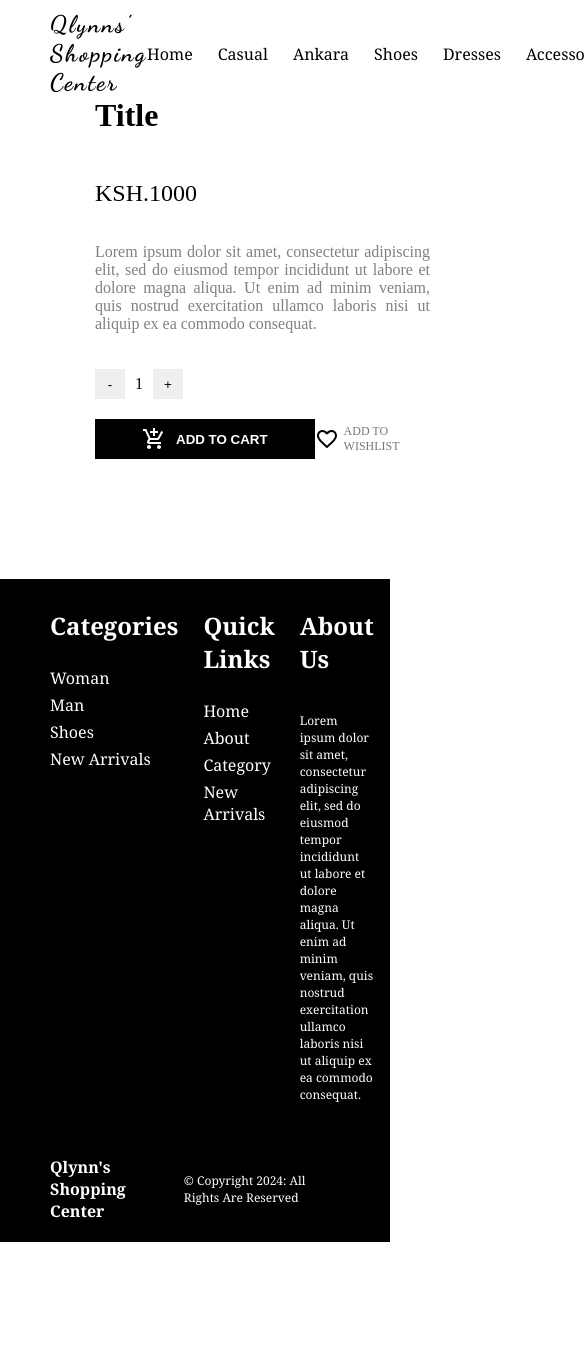
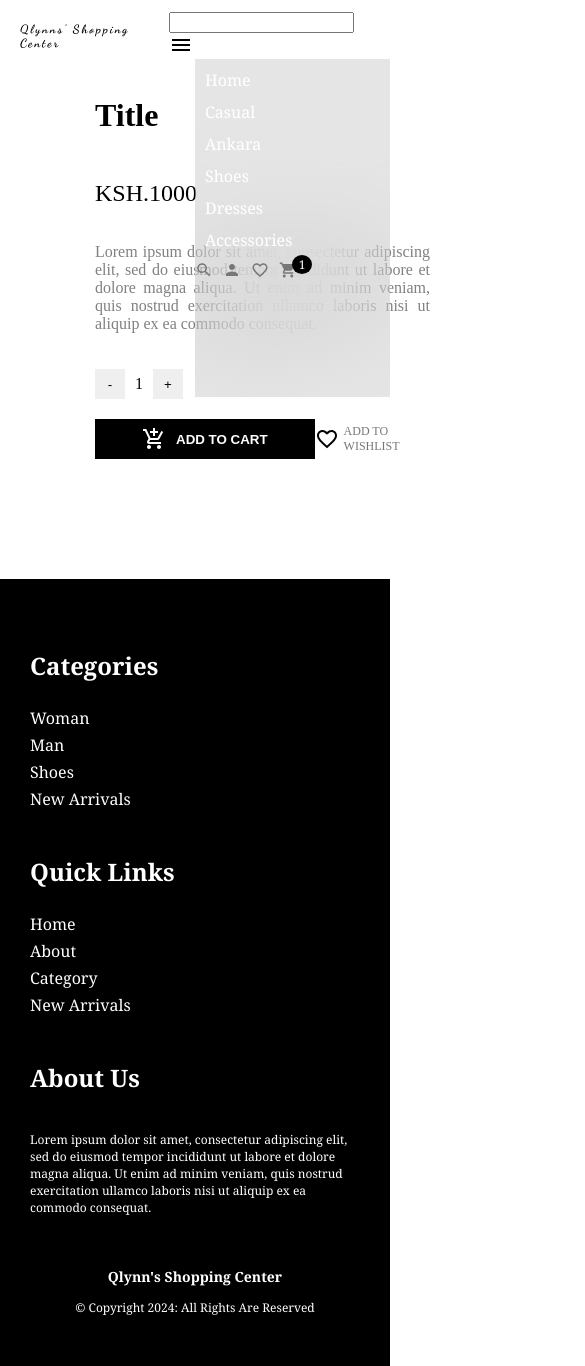
Before and after one commit to Jackline-ke/shop, a React (Create React App) app: page /product/1 in a window 390 px wide. Shown: the top 1366 px of the page, 585 px wide, since content can reach past the window. Before the commit the page ends 1242 px from the top, so only its background shows below. Built offline with nearby package versions, Linux system fonts and the light colour scheme; grey boxes are pictures that could not be loaded; a web font is replaced by a local one.

Commit message:
responsive

```diff
--- a/public/index.html
+++ b/public/index.html
@@ -1,6 +1,7 @@
 <!DOCTYPE html>
 <html lang="en">
   <head>
+    <meta name="viewport" content="width=device-width, initial-scale=1.0"/>
     <meta charset="utf-8" />
     <link rel="icon" href="%PUBLIC_URL%/favicon.ico" />
     <meta name="viewport" content="width=device-width, initial-scale=1" />
--- a/src/component/Card/Card.scss
+++ b/src/component/Card/Card.scss
@@ -64,3 +64,7 @@
         border: #000;
     }
 }
+
+@media screen and (max-width: 600px){
+
+}
--- a/src/component/Category/Category.scss
+++ b/src/component/Category/Category.scss
@@ -1,7 +1,6 @@
 .category{
     height: 80vh;
     display: flex;
-    //margin: 10px;
     gap: 10px;
     font-family: Georgia, 'Times New Roman', Times, serif;
 
@@ -51,3 +50,31 @@
         }
     }
 }
+
+@media screen and (max-width: 600px){
+    .category{
+        display: flex;
+        flex-direction: column;
+
+        .column{
+            display: flex;
+            height: 20vh;
+            flex-direction: column;
+            gap: 10px;
+        }
+        .row{
+
+            display: flex;
+            gap: 10;
+            position: relative;
+            overflow: hidden;
+
+            img{
+
+                width: 100%;
+                height: 100%;
+                object-fit: cover;
+            }
+        }
+    }
+}
--- a/src/component/Featured/Featured.scss
+++ b/src/component/Featured/Featured.scss
@@ -8,13 +8,36 @@
     }
 
     .top{
-        margin-bottom: 20px;
+
+        margin-bottom: 30px;
 
     }
     .bottom{
+
         display: flex;
         justify-content: center;
         gap: 10px;
         overflow: hidden;
     }
 }
+
+@media screen and (max-width: 600px){
+    .featured{
+        margin: 50px 50px;
+
+        .top{
+            margin-bottom: 10px;
+            display: flex;
+            justify-content: center;
+        }
+
+        .bottom{
+
+            display: flex;
+            justify-content: center;
+            flex-wrap: wrap;
+            gap: 10px;
+            overflow: hidden;
+        }
+    }
+}
--- a/src/component/Footer/Footer.scss
+++ b/src/component/Footer/Footer.scss
@@ -39,3 +39,29 @@
         }
     }
 }
+
+@media screen and (max-width: 600px){
+    .footer{
+        padding: 50px 30px;
+
+        .top{
+            display: flex;
+            flex-direction: column;
+            gap: 25px;
+        }
+
+        .bottom{
+            margin-top: 30px;
+            display: flex;
+            flex-direction: column;
+
+            h1{
+                font-size: 14px;
+                font-weight: bold;
+            }
+            span{
+                font-size: 12px;
+            }
+        }
+    }
+}
--- a/src/component/Navbar/Navbar.js
+++ b/src/component/Navbar/Navbar.js
@@ -4,6 +4,8 @@ import SearchIcon from '@mui/icons-material/Search';
 import PersonIcon from '@mui/icons-material/Person';
 import FavoriteBorderIcon from '@mui/icons-material/FavoriteBorder';
 import ShoppingCartIcon from '@mui/icons-material/ShoppingCart';
+import MenuIcon from '@mui/icons-material/Menu';
+import CloseIcon from '@mui/icons-material/Close';
 import { Link } from 'react-router-dom';
 import './Navbar.scss'
 import Cart from '../Cart/Cart';
@@ -17,6 +19,7 @@ const Navbar = () => {
         <div className='center'>
           <Link className="link" to='/'>Qlynns' Shopping Center</Link>
         </div>
+
         <div className='right'>
           <div className='linkPages'>
             <div className='item'>
@@ -48,6 +51,12 @@ const Navbar = () => {
             </div>
           </div>
         </div>
+        {/* mobile */}
+        <div className='mobileMenu'>
+          <input />
+          <MenuIcon className='menu'/>
+          <CloseIcon className='close'/>
+        </div>
       </div>
       {open && <Cart/>}
     </div>
--- a/src/component/Navbar/Navbar.scss
+++ b/src/component/Navbar/Navbar.scss
@@ -69,6 +69,59 @@
                 }
             }
         }
+        .mobileMenu{
+            display: none;
+        }
     }
 
 }
+
+@media screen and (max-width: 600px){
+    .navbar {
+        height: 50px;
+
+        .wrapper{
+            padding: 10px 20px;
+            display: hidden;
+            justify-content: space-between;
+            align-items: center;
+
+            .center{
+                font-size: 12px;
+                cursor: pointer;
+                letter-spacing: 2px;
+            }
+            .right{
+                display: block;
+                position: absolute;
+                top: 7%;
+                right: 0;
+                width: 50%;
+                height: 40vh;
+                background: rgba(0, 0, 0, .1);
+                backdrop-filter: blur(50px);
+                color: #ffffff;
+                z-index: 999;
+
+                .linkPages{
+                    display: block;
+                    gap: 25;
+                    margin: 10px 10px;
+
+                    .item{
+                        margin-top: 10px;
+                    }
+
+                }
+
+            }
+            .mobileMenu{
+                display: block;
+
+                .close{
+                    display: none;
+                }
+            }
+        }
+    }
+}
--- a/src/component/Slider/Slider.js
+++ b/src/component/Slider/Slider.js
@@ -12,6 +12,12 @@ const Slider = () => {
   return (
     <div className='slider'>
         <div className='container'>
+             {/* right */}
+             <div className='right'>
+                <div className='rightImage'>
+                    <img src={data[0]} alt="slider"/>
+                </div>
+            </div>
             {/* left */}
             <div className='left'>
                 <h1 className=''>Best Collection</h1>
@@ -20,12 +26,6 @@ const Slider = () => {
                 <button>
                     <Link className='link'>Shop Now</Link>
                 </button>
-            </div>
-            {/* right */}
-            <div className='right'>
-                <div className='rightImage'>
-                    <img src={data[0]} alt="slider"/>
-                </div>
             </div>
         </div>
     </div>
--- a/src/component/Slider/Slider.scss
+++ b/src/component/Slider/Slider.scss
@@ -49,10 +49,9 @@
             flex: 1;
             height: 100vh;
             width: 100%;
-            // padding: 20px;
 
             .rightImage{
-                // border: 1px solid #000;
+
                 width: 100%;
 
                 img{
@@ -63,36 +62,60 @@
                 }
             }
 
-            // .rightImage{
-
-            //     img{
-            //         height: 60vh;
-            //         width: 100%;
-            //         object-fit: cover;
-            //     }
-            // }
         }
 
+    }
+}
+
+@media screen and (max-width: 600px) {
+    .slider{
+        display: flex;
+        flex-direction: row;
+
+        .container{
+            display: flex;
+            flex-direction: column;
+            padding: 10px;
+
+            .left{
+                padding: 50px 20px;
+                text-align: center;
+
+                h1{
+                    font-family: 'Dancing Script', sans-serif;
+                    font-size: 30px;
+                }
+                h2{
+                    font-size: 16px;
+                }
+                p{
+                    font-size: 12px;
+                    color: #474747;
+                }
+                button{
+                    margin-top: 20px;
+                    padding: 10px 35px;
+                    background-color: #000000;
+                    color: #ffffff;
+                    border: none;
+                }
+            }
+            .right{
+                height: 50vh;
+                width: 100%;
+
+                .rightImage{
+                    width: 100%;
+
+                    img{
+                        height: 100%;
+                        width: 100%;
+                        object-fit: contain;
+                    }
+                }
+
+            }
+        }
 
     }
-
-    // .icons{
-    //     width: 100px;
-    //     position: absolute;
-    //     left: 0;
-    //     right: 0;
-    //     margin: auto;
-    //     display: flex;
-    //     bottom: 60px;
-    //     cursor: pointer;
-
-    //     .icon{
-    //         border: 1px solid #777777;
-    //         height: 30px;
-    //         width: 30px;
-    //         display: flex;
-    //         justify-content: center;
-    //         align-items: center;
-    //     }
-    // }
 }
```
